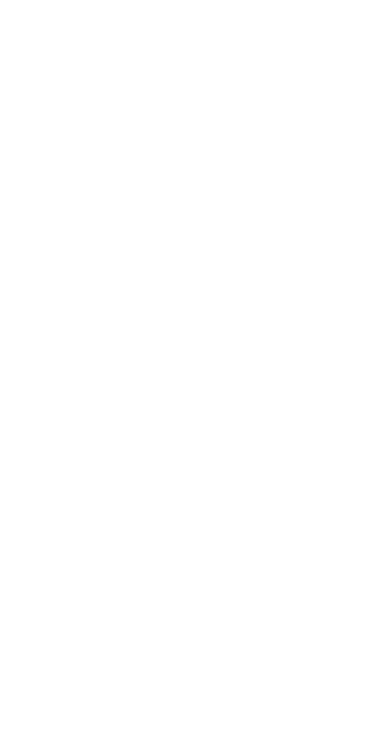
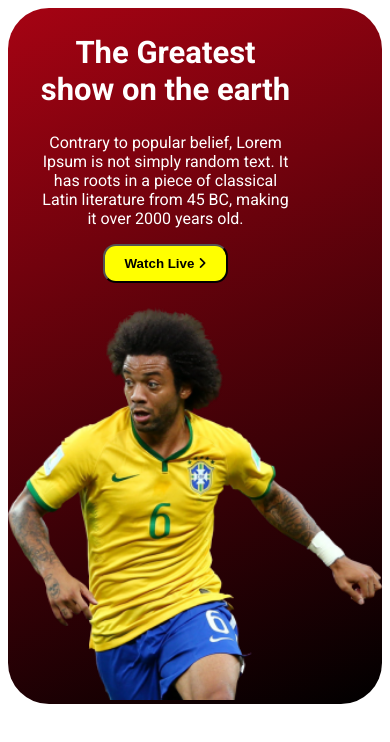
Before and after one commit to jahidulislam3/world-cup-information, a plain HTML site: page index.html in a window 390 px wide. Drawn offline with Linux system fonts and the light colour scheme.

Commit message:
First part

```diff
--- a/index.html
+++ b/index.html
@@ -6,10 +6,36 @@
     <meta http-equiv="X-UA-Compatible" content="IE=edge">
     <meta name="viewport" content="width=device-width, initial-scale=1.0">
     <title>world-cup-information</title>
+    <!-- font-awesome link-->
+    <link rel="stylesheet" href="https://cdnjs.cloudflare.com/ajax/libs/font-awesome/6.1.2/css/all.min.css"
+        integrity="sha512-1sCRPdkRXhBV2PBLUdRb4tMg1w2YPf37qatUFeS7zlBy7jJI8Lf4VHwWfZZfpXtYSLy85pkm9GaYVYMfw5BC1A=="
+        crossorigin="anonymous" referrerpolicy="no-referrer" />
+    <!-- google font link-->
+    <link rel="preconnect" href="https://fonts.googleapis.com">
+    <link rel="preconnect" href="https://fonts.gstatic.com" crossorigin>
+    <link
+        href="https://fonts.googleapis.com/css2?family=Roboto:ital,wght@0,100;0,300;0,400;0,500;0,700;0,900;1,100;1,300;1,400;1,500;1,700;1,900&display=swap"
+        rel="stylesheet">
+    <link rel="stylesheet" href="style.css">
 </head>
 
 <body>
-
+    <header>
+        <section class="Container">
+            <div class="world-cup">
+                <div class="world-cup-title">
+                    <h1>The Greatest show on the earth</h1>
+                    <p>Contrary to popular belief, Lorem Ipsum is not simply
+                        random text. It has roots in a piece of classical Latin literature from 45 BC, making it over
+                        2000 years old.</p>
+                    <button>Watch Live <i class="fas fa-angle-right"></i></button>
+                </div>
+                <div class="world-cuppicture">
+                    <img src="picture/Banner Image.png" alt="">
+                </div>
+            </div>
+        </section>
+    </header>
 </body>
 
 </html>
--- /dev/null
+++ b/style.css
@@ -0,0 +1,64 @@
+body {
+    font-family: 'Roboto', sans-serif;
+}
+
+.world-cup {
+    display: flex;
+    background-image: linear-gradient(337deg, #000000, #a60313);
+    margin: 0px 157px;
+    border-radius: 41px;
+}
+
+.world-cup-title {
+    width: 472px;
+    padding-left: 31px;
+}
+
+.world-cuppicture img {
+    width: 415px;
+    padding-top: 23px;
+    margin-left: 48px;
+}
+
+.world-cup-title h1 {
+    font-size: 61px;
+    color: white;
+}
+
+.world-cup-title p {
+    color: white;
+}
+
+button {
+    color: black;
+    background: yellow;
+    padding: 10px 20px;
+    font-weight: 800;
+    border-radius: 13px;
+}
+
+
+/* ------------------
+Mobile Responsive
+--------------------- */
+@media only screen and (max-width: 688px) {
+    .world-cup {
+        flex-direction: column;
+        margin: 0;
+        width: auto;
+    }
+
+    .world-cup-title {
+        width: 253px;
+        text-align: center;
+    }
+
+    .world-cup-title h1 {
+        font-size: 31px;
+    }
+
+    .world-cuppicture img {
+        width: 100%;
+        margin: 0px;
+    }
+}
```
